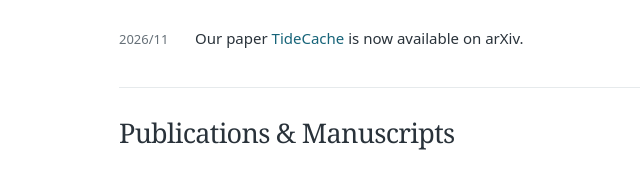
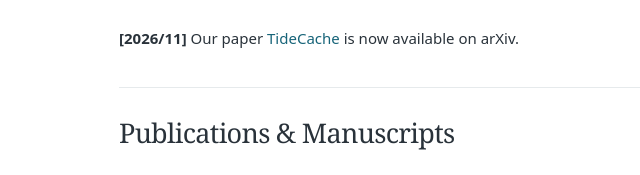
Before and after one commit to CrazyDave999/CrazyDave999.github.io, a plain HTML site: page index.html in a window 1280 px wide. Shown: the part 436-611 px from the top of the page, 256-896 px from the left. Drawn offline with Linux system fonts and the light colour scheme.

Commit message:
Set news dates in bold brackets inline with the announcement

```diff
--- a/index.html
+++ b/index.html
@@ -39,7 +39,7 @@
         <h2>News</h2>
         <ul class="news-list">
           <li>
-            <time datetime="2026-11">2026/11</time>
+            <time datetime="2026-11">[2026/11]</time>
             <span>Our paper <a href="https://arxiv.org/abs/2611.26619">TideCache</a> is now available on arXiv.</span>
           </li>
         </ul>
--- a/style.css
+++ b/style.css
@@ -51,6 +51,5 @@ section + section { margin-top: 36px; padding-top: 28px; border-top: 1px solid #
 .education + .education { margin-top: 24px; }
 
 .news-list { list-style: none; margin: 0; padding: 0; }
-.news-list li { display: grid; grid-template-columns: 7ch 1fr; gap: 1rem; align-items: baseline; }
-.news-list time { font-size: 13px; color: var(--muted); font-variant-numeric: tabular-nums; }
+.news-list time { font-weight: 700; font-variant-numeric: tabular-nums; white-space: nowrap; }
 .news-list li + li { margin-top: .6rem; }
```
